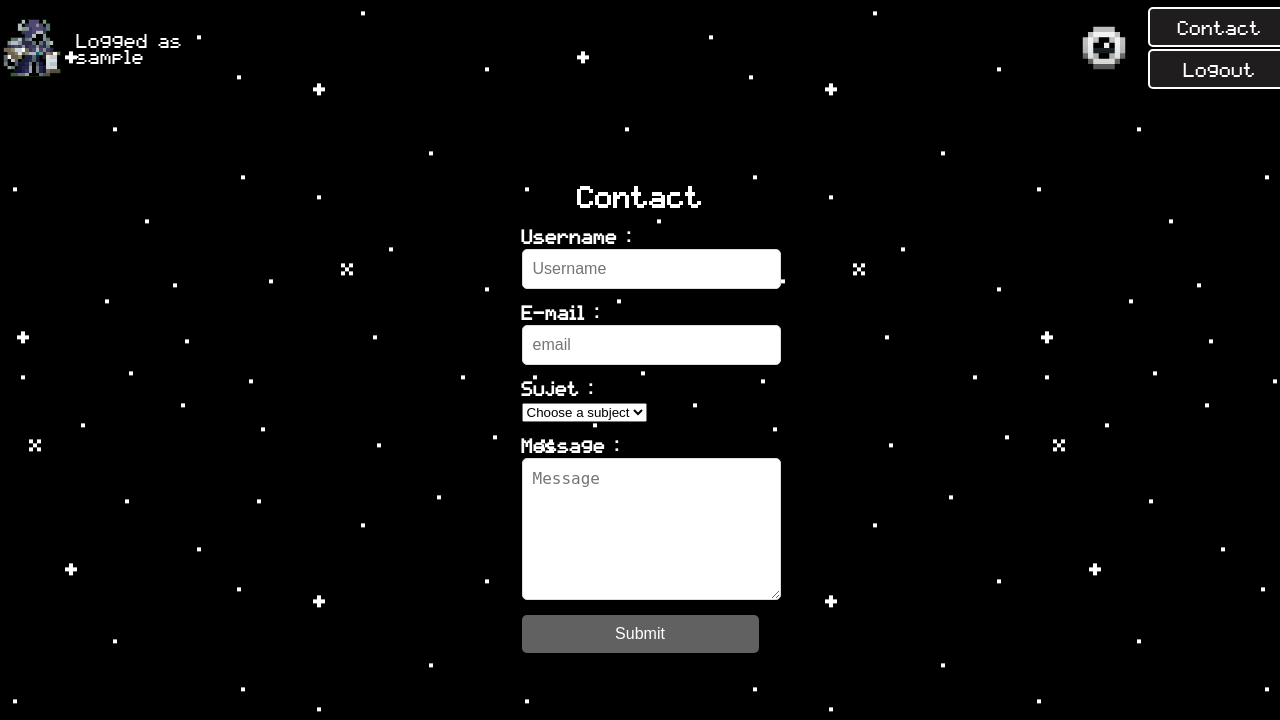
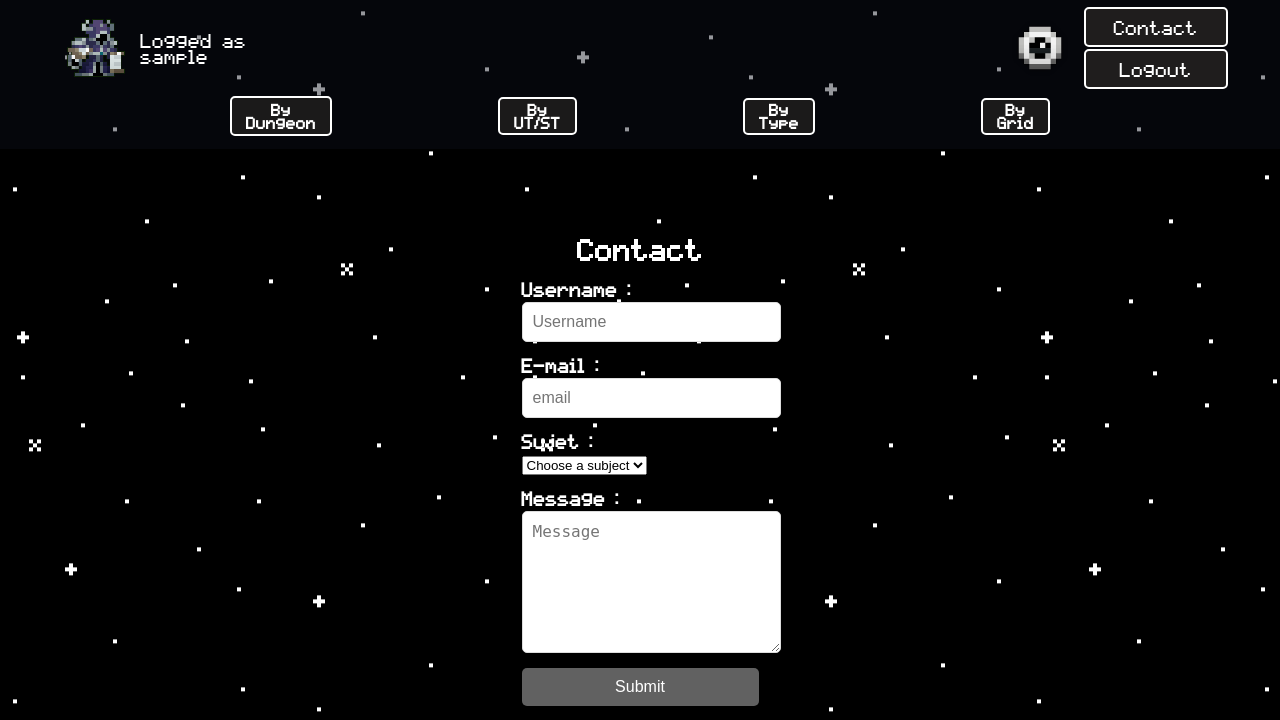
Before and after one commit to Azkomar/BOTMG, a Flask app: page /contact in a window 1280 px wide. Shown: the top 720 px of the page. Run offline with Flask 3, Linux system fonts and the light colour scheme; the visitor is signed in with stand-in values (Sample User, id 1); some libraries are stand-ins or nearby versions.

Commit message:
Ajout du style manquant sur contact

```diff
--- a/templates/contact.html
+++ b/templates/contact.html
@@ -1,6 +1,7 @@
 {% extends "layout.html" %}
 
 {% block body%}
+<div id="head">
     <div id="log">
         <p class="logP"><img src="./static/img/Avalon.png" alt="Avalon" width="64" height="64" class="headImg">Logged as {{username}}</p>
         <div class="logP">
@@ -15,6 +16,29 @@
                     <button type="submit" name="logout" class="logBtn">Logout</button>
                 </form>
             </div>
+        </div>
+    </div>
+    <div id="navBar">
+        <a href="/sort?navBtn=dungeon">
+            <button type="button" class="navBtn">
+                By Dungeon
+            </button>
+        </a>
+        <a href="/sort?navBtn=ust">
+            <button type="button" class="navBtn">
+                By UT/ST
+            </button>
+        </a>
+        <a href="/sort?navBtn=type">
+            <button type="button" class="navBtn">
+                By Type
+            </button>
+        </a>
+        <a href="/tableSearch">
+            <button type="button" class="navBtn">
+                By Grid
+            </button>
+        </a>
     </div>
 </div>
 <div class="containerContact">
```
Lines whose indentation alone changed are shown as unchanged.
